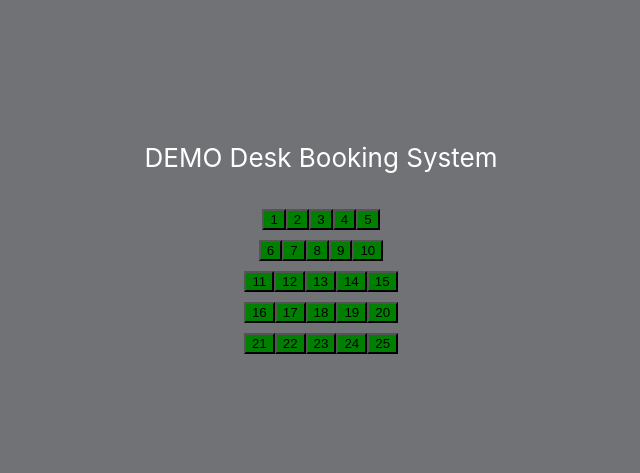
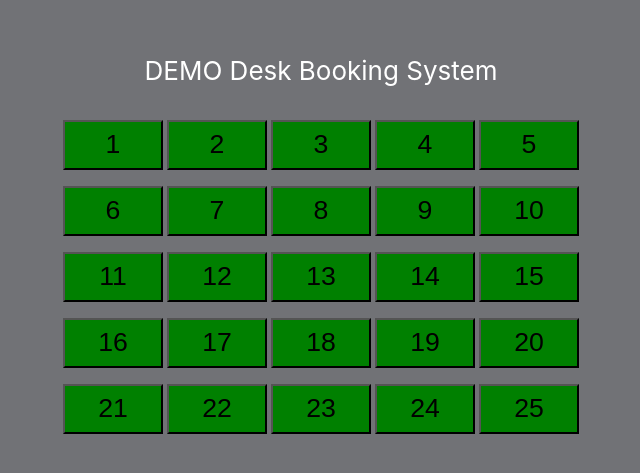
Before and after one commit to PaulMckie/deskproject, a React (Create React App) app: page / in a window 1280 px wide. Shown: the part 165-638 px from the top of the page, without its empty margins (319-959 px from the left). Built offline with nearby package versions, Linux system fonts and the light colour scheme.

Commit message:
Desk Class
Create class for desk and handle status changes through it

```diff
--- a/src/App.tsx
+++ b/src/App.tsx
@@ -1,9 +1,13 @@
 import React from 'react';
 import './App.css';
 import { DeskRow } from './DeskRow';
-import { utils } from './math-utils';
+import { utils } from './utils';
 
+
+//utils - generates 5 rows
 export function App(): any {
+  const userID = 'User';
+
   return (
     <div className="App">
       <p>DEMO Desk Booking System</p>
--- a/src/Classes/deskInfoClass.tsx
+++ b/src/Classes/deskInfoClass.tsx
@@ -0,0 +1,37 @@
+// import { deskClass } from '../interface/deskInterface'
+export class deskInfoClass {
+    private deskID: number;
+    private userID: string | undefined;
+    private bookedStatus: boolean;
+    //todo private privacyMode: boolean;
+
+    constructor(row: number, deskNum: number) {
+        this.deskID = ((row * 5) + deskNum);
+        this.bookedStatus = false;
+    }
+
+    // toggle true or false for avalibility
+    public toggleDeskBook(): void {
+        const buttonElement: HTMLElement = document.getElementById(`${this.deskID}`)!;
+
+        if (!this.bookedStatus) {
+            this.bookedStatus = !this.bookedStatus;
+            console.log(`Booked table ${this.deskID}!`);
+            buttonElement.style.backgroundColor = 'red';
+        }
+        else {
+            this.bookedStatus = !this.bookedStatus;
+            console.log(`Unboked table ${this.deskID}!`);
+            buttonElement.style.backgroundColor = 'green';
+        }
+    }
+
+    getDeskID(): number {
+        return this.deskID;
+    }
+
+    getbookedStatus(): boolean {
+        return this.bookedStatus;
+    }
+
+}
--- /dev/null
+++ b/src/Desk.css
@@ -0,0 +1,23 @@
+.Desk {
+    width: 100px;
+    height: 50px;
+    /* border: thin solid; */
+    /* border-width: 1px; */
+    border-color: black;
+    font-size: 20pt;
+    margin-top: 8px;
+    margin-bottom: 8px;
+    margin-left: 2px;
+    margin-right: 2px;
+    background-color: green;
+}
+
+
+
+
+/* .background {
+    background-image: url(image.jpg);
+    background-size: cover;
+    background-repeat: no-repeat;
+    background-attachment: fixed;
+} */
--- a/src/Desk.tsx
+++ b/src/Desk.tsx
@@ -1,39 +1,12 @@
 import { ReactElement, useState } from "react";
 import { deskInfo } from './interface/deskInterface';
+import { deskInfoClass } from "./Classes/deskInfoClass";
+import './Desk.css';
 
 export function Desk(props: deskInfo): ReactElement {
-    const [bookedState, setBookedState] = useState(false);
-
-    // function to create id based on row num + desk num
-    const createDeskID = (row: number, deskNum: number) => {
-        return ((row * 5) + deskNum);
-
-    };
-
-    const deskID: number = createDeskID(props.row, props.deskNum);
-
-    // toggle true or false for avalibility
-    const toggleDeskBook = (): void => {
-        if (!bookedState) {
-            setBookedState(!bookedState);
-            console.log(`Booked table ${deskID}!`);
-        }
-        else {
-            setBookedState(!bookedState);
-            console.log(`Unboked table ${deskID}!`);
-        }
-    }
-
-    const deskStyle = (): string => {
-        if (bookedState) {
-            return 'red';
-        }
-        else {
-            return 'green';
-        }
-    };
+    const self = new deskInfoClass(props.row, props.deskNum);
 
     return (
-        <button style={{ backgroundColor: deskStyle() }} onClick={() => { toggleDeskBook() }}>{deskID}</button>
+        <button id={self.getDeskID().toString()} className="Desk" onClick={() => { self.toggleDeskBook() }}>{self.getDeskID()}</button>
     );
 }
--- a/src/DeskRow.tsx
+++ b/src/DeskRow.tsx
@@ -1,11 +1,14 @@
-import { utils } from './math-utils';
+import { utils } from './utils';
 import { Desk } from './Desk';
 import { isPropertySignature } from 'typescript';
 import { deskRow } from './interface/deskInterface'
 
+
+
+// generates 5 desks in a row
 export function DeskRow(props: any) {
     return (
-        <div className='GameRow'>
+        <div className='DeskRow'>
             {utils.range(1, 5).map(deskNumber => (
                 <Desk
                     key={deskNumber}
--- a/src/interface/deskInterface.tsx
+++ b/src/interface/deskInterface.tsx
@@ -5,3 +5,7 @@ export interface deskRow {
 export interface deskInfo extends deskRow {
     deskNum: number;
 }
+
+export interface deskClass extends deskInfo {
+    bookedStatus: boolean;
+}
```
Also changed, not shown: src/image.jpg (added), src/index.css (line endings or trailing spaces), src/utils.tsx (renamed from src/math-utils.tsx).
